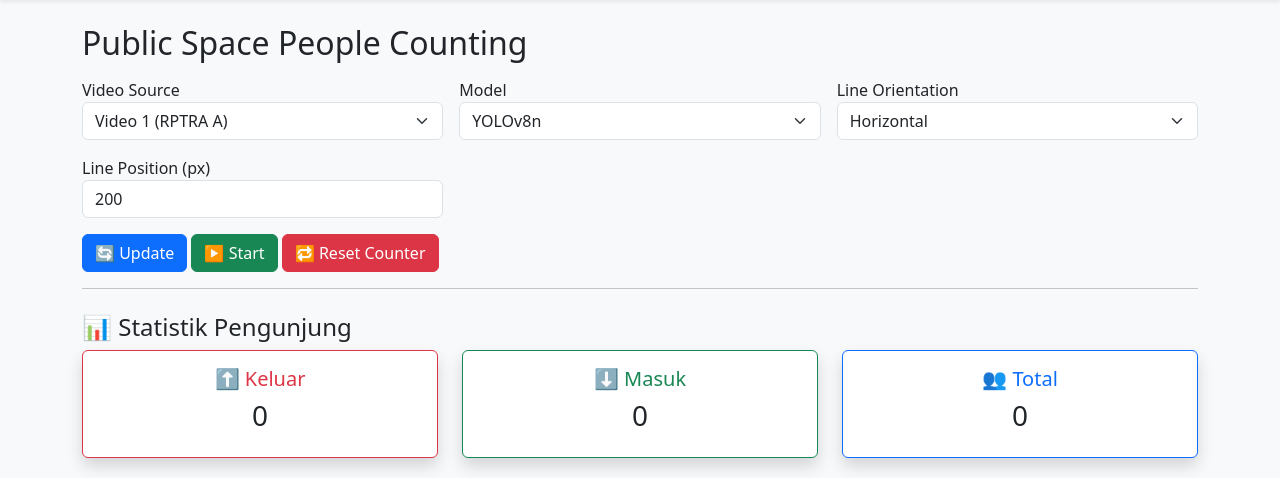
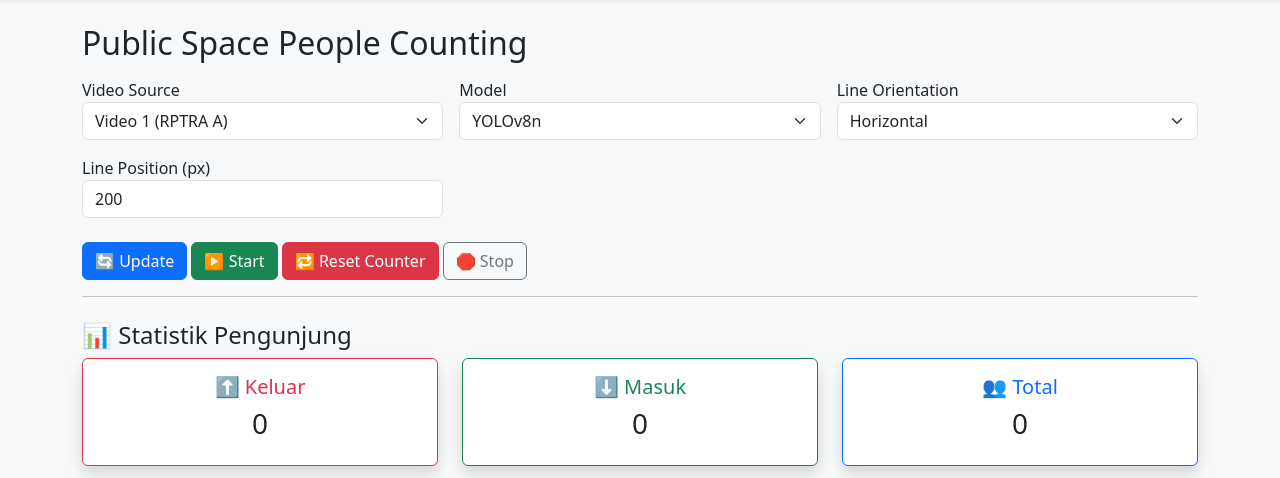
Before and after one commit to putupradnya/jsc-demo, a Flask app: page /dashboard in a window 1280 px wide. Shown: the part 56-534 px from the top of the page. Run offline with Flask 3, Linux system fonts and the light colour scheme.

Commit message:
add bottom stop

```diff
--- a/app.py
+++ b/app.py
@@ -69,5 +69,18 @@ def flood_stats():
         "level": flood_level
     })
 
+@app.route('/stop', methods=['POST'])
+def stop_people():
+    from people_counter import stop_people_thread
+    stop_people_thread()
+    return redirect(url_for('dashboard', alert_message="People Counter stopped."))
+
+@app.route('/flood-stop', methods=['POST'])
+def stop_flood():
+    from yolo import stop_flood_thread
+    stop_flood_thread()
+    return redirect(url_for('flood_detection', alert_message="Flood Detection stopped."))
+
+
 if __name__ == '__main__':
     app.run(host='0.0.0.0', port=7860)
--- a/people_counter.py
+++ b/people_counter.py
@@ -183,3 +183,7 @@ def start_people_thread():
         video_thread = threading.Thread(target=process_video, daemon=True)
         video_thread.start()
         inference_started = True
+
+def stop_people_thread():
+    global running
+    running = False
--- a/templates/dashboard.html
+++ b/templates/dashboard.html
@@ -32,10 +32,11 @@
       <input type="number" name="line_position" class="form-control" value="{{ line_position }}">
     </div>
   </div>
-  <div class="mt-3">
+  <div class="mt-4">
     <button type="submit" class="btn btn-primary">🔄 Update</button>
     <button formaction="/start" formmethod="POST" class="btn btn-success">▶️ Start</button>
     <button formaction="/reset" formmethod="POST" class="btn btn-danger">🔁 Reset Counter</button>
+    <button formaction="/stop" formmethod="POST" class="btn btn-outline-secondary">🛑 Stop</button>
   </div>
 </form>
 
--- a/yolo.py
+++ b/yolo.py
@@ -193,3 +193,7 @@ def handle_flood_post(request):
         flood_thread.start()
 
     return redirect(url_for("flood_detection"))
+
+def stop_flood_thread():
+    global running
+    running = False
```
Also changed, not shown: templates/flood_detection.html (+14 -3 lines).
